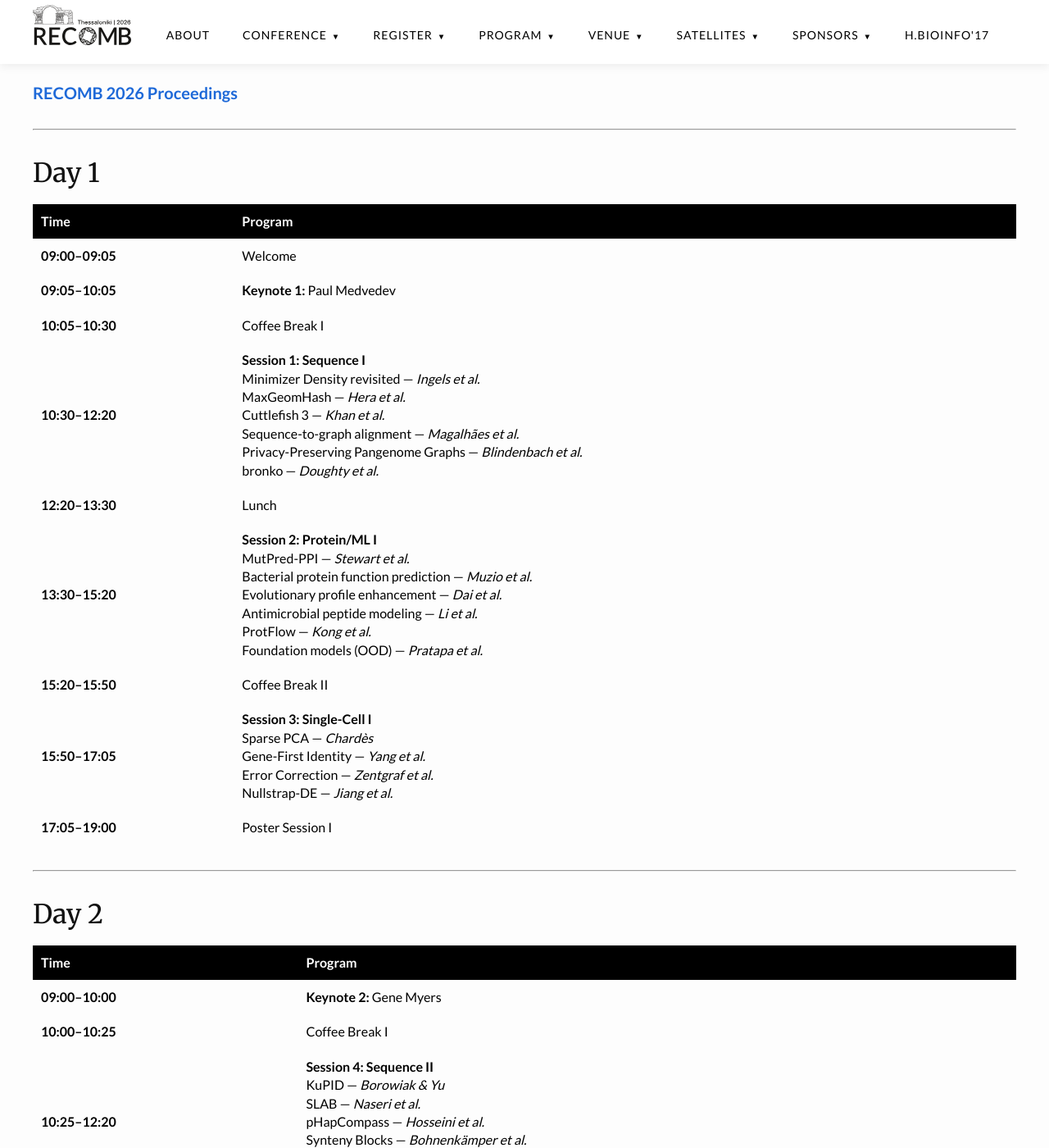
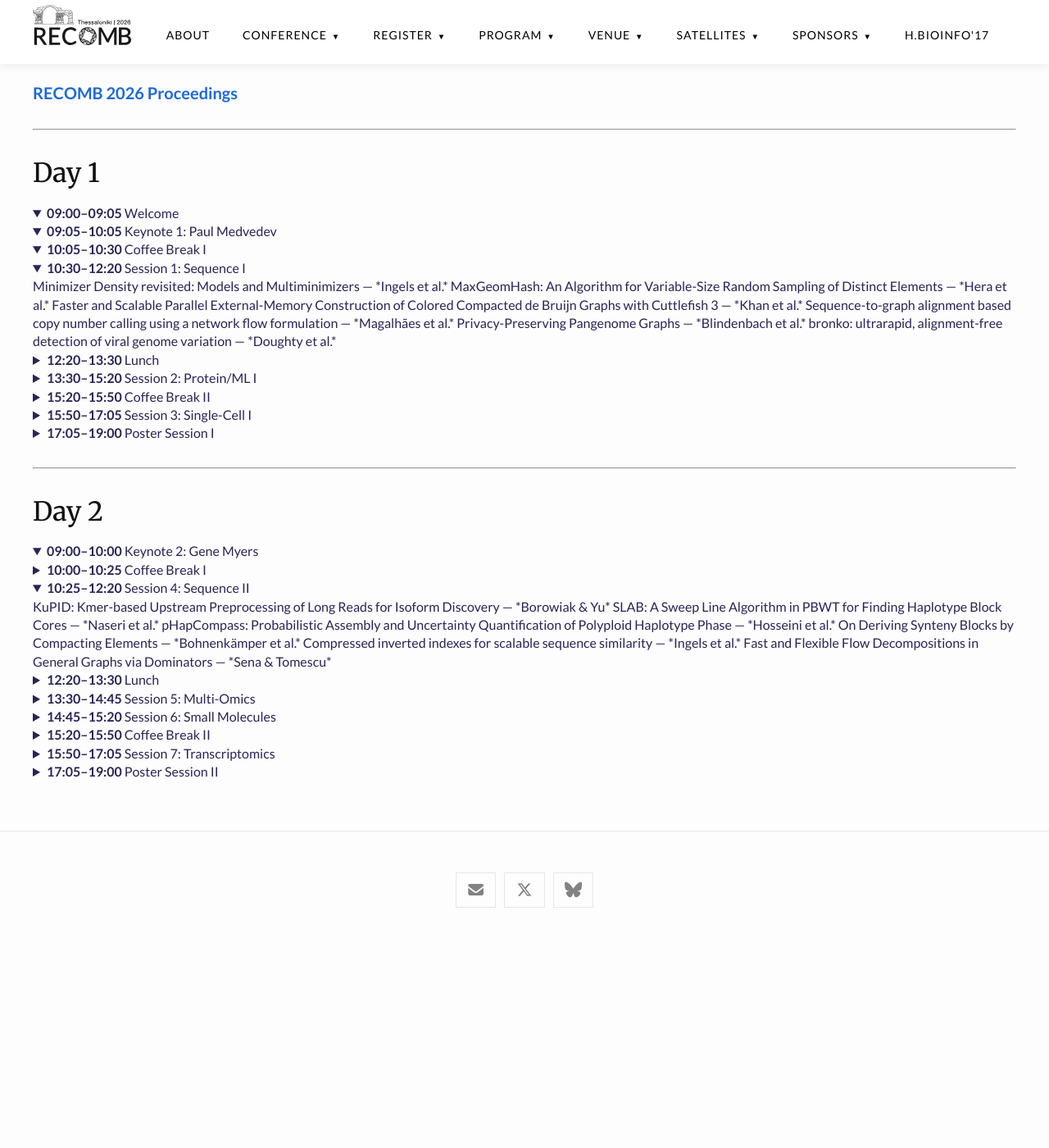
Before and after one commit to recomb-conference/recomb2026, a Jekyll site: the page built from program.md, in a window 1280 px wide and 1400 px high, scrolled down 256 px. Shown: the whole window at 82% size. Built offline with Jekyll 4.4.1, drawn with Linux system fonts in a browser that asks for light colours; nearby versions of some CDN libraries; after the commit the page ends 1400 px from its top, so only the background shows below that; some of the changed text lies outside the part shown.

Commit message:
Update program.md

```diff
--- a/program.md
+++ b/program.md
@@ -12,61 +12,124 @@ title: Program
 
 ## Day 1
 
-| Time | Program |
-|------|--------|
-| **09:00–09:05** | Welcome |
-| **09:05–10:05** | **Keynote 1:** Paul Medvedev |
-| **10:05–10:30** | Coffee Break I |
-| **10:30–12:20** | **Session 1: Sequence I**<br>Minimizer Density revisited — *Ingels et al.* <br>MaxGeomHash — *Hera et al.* <br>Cuttlefish 3 — *Khan et al.* <br>Sequence-to-graph alignment — *Magalhães et al.* <br>Privacy-Preserving Pangenome Graphs — *Blindenbach et al.* <br>bronko — *Doughty et al.* |
-| **12:20–13:30** | Lunch |
-| **13:30–15:20** | **Session 2: Protein/ML I**<br>MutPred-PPI — *Stewart et al.* <br>Bacterial protein function prediction — *Muzio et al.* <br>Evolutionary profile enhancement — *Dai et al.* <br>Antimicrobial peptide modeling — *Li et al.* <br>ProtFlow — *Kong et al.* <br>Foundation models (OOD) — *Pratapa et al.* |
-| **15:20–15:50** | Coffee Break II |
-| **15:50–17:05** | **Session 3: Single-Cell I**<br>Sparse PCA — *Chardès* <br>Gene-First Identity — *Yang et al.* <br>Error Correction — *Zentgraf et al.* <br>Nullstrap-DE — *Jiang et al.* |
-| **17:05–19:00** | Poster Session I |
+<details open>
+<summary><strong>09:00–09:05</strong> Welcome</summary>
+</details>
+
+<details open>
+<summary><strong>09:05–10:05</strong> Keynote 1: Paul Medvedev</summary>
+</details>
+
+<details open>
+<summary><strong>10:05–10:30</strong> Coffee Break I</summary>
+</details>
+
+<details open>
+<summary><strong>10:30–12:20</strong> Session 1: Sequence I</summary>
+
+Minimizer Density revisited: Models and Multiminimizers — *Ingels et al.*
+MaxGeomHash: An Algorithm for Variable-Size Random Sampling of Distinct Elements — *Hera et al.*
+Faster and Scalable Parallel External-Memory Construction of Colored Compacted de Bruijn Graphs with Cuttlefish 3 — *Khan et al.*
+Sequence-to-graph alignment based copy number calling using a network flow formulation — *Magalhães et al.*
+Privacy-Preserving Pangenome Graphs — *Blindenbach et al.*
+bronko: ultrarapid, alignment-free detection of viral genome variation — *Doughty et al.*
+
+</details>
+
+<details>
+<summary><strong>12:20–13:30</strong> Lunch</summary>
+</details>
+
+<details>
+<summary><strong>13:30–15:20</strong> Session 2: Protein/ML I</summary>
+
+Predicting interaction-specific protein–protein interaction perturbations by missense variants with MutPred-PPI — *Stewart et al.*
+Bacterial protein function prediction via multimodal deep learning — *Muzio et al.*
+Evolutionary profile enhancement improves protein function annotation — *Dai et al.*
+Integrative Multi-Scale Sequence–Structure Modeling for Antimicrobial Peptide Prediction and Design — *Li et al.*
+ProtFlow: Flow Matching-based Protein Sequence Design with Comprehensive Protein Semantic Distribution Learning and High-quality Generation — *Kong et al.*
+Transforming Biological Foundation Model Representations for Out-of-Distribution Data — *Pratapa et al.*
+
+</details>
+
+<details>
+<summary><strong>15:20–15:50</strong> Coffee Break II</summary>
+</details>
+
+<details>
+<summary><strong>15:50–17:05</strong> Session 3: Single-Cell I</summary>
+
+Random Matrix Theory-guided sparse PCA for single-cell RNA-seq data — *Chardès*
+Gene-First Identity Construction for Robust Cell Identification in Single-Cell Transcriptomics — *Yang et al.*
+Error Correction Algorithms for Efficient Gene Quantification in Single Cell Transcriptomics — *Zentgraf et al.*
+Nullstrap-DE: A General Framework for Calibrating FDR and Preserving Power in Differential Expression Methods — *Jiang et al.*
+
+</details>
+
+<details>
+<summary><strong>17:05–19:00</strong> Poster Session I</summary>
+</details>
 
 ---
 
 ## Day 2
 
-| Time | Program |
-|------|--------|
-| **09:00–10:00** | **Keynote 2:** Gene Myers |
-| **10:00–10:25** | Coffee Break I |
-| **10:25–12:20** | **Session 4: Sequence II**<br>KuPID — *Borowiak & Yu* <br>SLAB — *Naseri et al.* <br>pHapCompass — *Hosseini et al.* <br>Synteny Blocks — *Bohnenkämper et al.* <br>Compressed indexes — *Ingels et al.* <br>Flow Decompositions — *Sena & Tomescu* |
-| **12:20–13:30** | Lunch |
-| **13:30–14:45** | **Session 5: Multi-Omics**<br>MOSAICField — *Liu et al.* <br>Tissue-aware GNN — *Aggarwal et al.* <br>Brain Connectomes — *Sheng et al.* <br>DIME — *Sun et al.* |
-| **14:45–15:20** | **Session 6: Small Molecules**<br>SpecLig — *Zhang et al.* <br>Drug Interaction Learning — *Zhang et al.* |
-| **15:20–15:50** | Coffee Break II |
-| **15:50–17:05** | **Session 7: Transcriptomics**<br>RNA Structures — *Gu et al.* <br>CLADES — *Talukder et al.* <br>Alternet<br>Allele-specific models — *Tu et al.* |
-| **17:05–19:00** | Poster Session II |
+<details open>
+<summary><strong>09:00–10:00</strong> Keynote 2: Gene Myers</summary>
+</details>
 
----
+<details>
+<summary><strong>10:00–10:25</strong> Coffee Break I</summary>
+</details>
 
-## Day 3
+<details open>
+<summary><strong>10:25–12:20</strong> Session 4: Sequence II</summary>
 
-| Time | Program |
-|------|--------|
-| **09:00–10:00** | **Session 8: Phylogeny I**<br>Diffusion & evolution — *Lazarev et al.* <br>Phylogenetic mixtures — *Arasti et al.* <br>Virus-host prediction — *Chowdhury et al.* |
-| **10:00–10:25** | Coffee Break I |
-| **10:25–12:20** | **Session 9: Single-Cell II**<br>scDesignPop — *Dong et al.* <br>scProfiterole — *Coşkun et al.* <br>GeoAdvAE — *Du & Lin* <br>MOSAIC — *Lu et al.* <br>LineageMap — *Pan et al.* <br>Perturb-seq GRN — *Sun et al.* |
-| **12:20–13:30** | Lunch |
-| **13:30–14:30** | **Keynote 3:** Alexandros Stamatakis |
-| **14:30–15:25** | **Session 10: Phylogeny II**<br>Tree of blobs — *Dai et al.* <br>STELAR-X — *Saha & Bayzid* <br>PaNDA — *Holtgrefe et al.* |
-| **15:25–15:55** | Coffee Break II |
-| **15:55–17:10** | **Session 11: Cancer & Evolution**<br>Arborist — *Weber et al.* <br>Subclonal structures — *Wu et al.* <br>Cycle-Extractor — *Faizrahnemoon et al.* <br>POTTR — *Käufler et al.* |
-| **19:00** | Gala Dinner |
+KuPID: Kmer-based Upstream Preprocessing of Long Reads for Isoform Discovery — *Borowiak & Yu*
+SLAB: A Sweep Line Algorithm in PBWT for Finding Haplotype Block Cores — *Naseri et al.*
+pHapCompass: Probabilistic Assembly and Uncertainty Quantification of Polyploid Haplotype Phase — *Hosseini et al.*
+On Deriving Synteny Blocks by Compacting Elements — *Bohnenkämper et al.*
+Compressed inverted indexes for scalable sequence similarity — *Ingels et al.*
+Fast and Flexible Flow Decompositions in General Graphs via Dominators — *Sena & Tomescu*
 
----
+</details>
 
-## Day 4
+<details>
+<summary><strong>12:20–13:30</strong> Lunch</summary>
+</details>
 
-| Time | Program |
-|------|--------|
-| **09:00–10:00** | **Keynote 4:** Sara Mostafavi |
-| **10:00–10:25** | Coffee Break I |
-| **10:25–12:20** | **Session 12: Protein/ML II**<br>Protein MSAs — *Hoang et al.* <br>MSA-Transformer — *Tule et al.* <br>Protein language models — *Ding et al.* <br>Protein–Ligand GNN — *Salamatov et al.* <br>PCRR — *Madduri et al.* <br>Synthetic lethality — *Hua et al.* |
-| **12:20–13:30** | Lunch |
-| **13:30–15:25** | **Session 13: Statistical Genetics**<br>Disease liability — *Di & Cai* <br>Polygenic risk leakage — *Nikitin & Gürsoy* <br>Gene–environment interaction — *Liu et al.* <br>GWAS bias — *Yelmen et al.* <br>GOPHER — *Nandi et al.* <br>Phenotypic uncertainty — *Mohanty et al.* |
-| **15:25–15:55** | Coffee Break II |
-| **15:55–17:30** | **Session 14: Single-Cell III**<br>CAMP — *Li et al.* <br>DeltaNMF — *Karpurapu et al.* <br>Information Geometry — *Cai et al.* <br>DiCoLo — *Li et al.* <br>CycleGRN — *Zhao et al.* |
-| **17:30–18:30** | Closing & Awards |
+<details>
+<summary><strong>13:30–14:45</strong> Session 5: Multi-Omics</summary>
+
+Multimodal spatial alignment and morphology mapping with MOSAICField — *Liu et al.*
+Multi-modal tissue-aware graph neural network for in silico genetic discovery — *Aggarwal et al.*
+Modeling Multi-Modal Brain Connectomes for Brain Disorder Diagnosis via Graph Diffusion Optimal Transport Network — *Sheng et al.*
+Achieving spatial multi-omics integration from unaligned serial sections with DIME — *Sun et al.*
+
+</details>
+
+<details>
+<summary><strong>14:45–15:20</strong> Session 6: Small Molecules</summary>
+
+SpecLig: Energy-Guided Hierarchical Model for Target-Specific 3D Ligand Design — *Zhang et al.*
+Joint Learning of Drug-Drug Combination and Drug-Drug Interaction via Coupled Tensor-Tensor Factorization with Side Information — *Zhang et al.*
+
+</details>
+
+<details>
+<summary><strong>15:20–15:50</strong> Coffee Break II</summary>
+</details>
+
+<details>
+<summary><strong>15:50–17:05</strong> Session 7: Transcriptomics</summary>
+
+Summarizing RNA Structural Ensembles via Maximum Agreement Secondary Structures — *Gu et al.*
+CLADES — Contrastive Learning Augmented DifferEntial Splicing with Orthologous Positive Pairs — *Talukder et al.*
+Alternet: Alternative splicing-aware gene regulatory network inference
+Deep genomic models of allele-specific measurements — *Tu et al.*
+
+</details>
+
+<details>
+<summary><strong>17:05–19:00</strong> Poster Session II</summary>
+</details>
```
